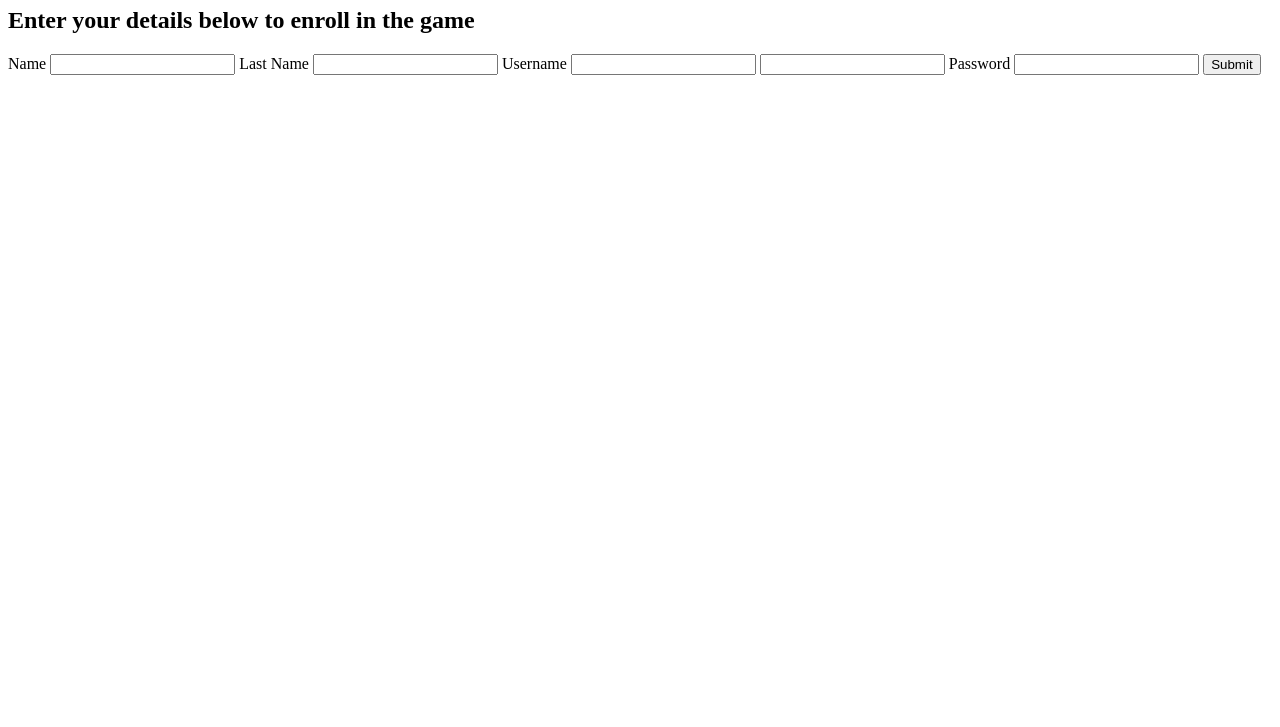
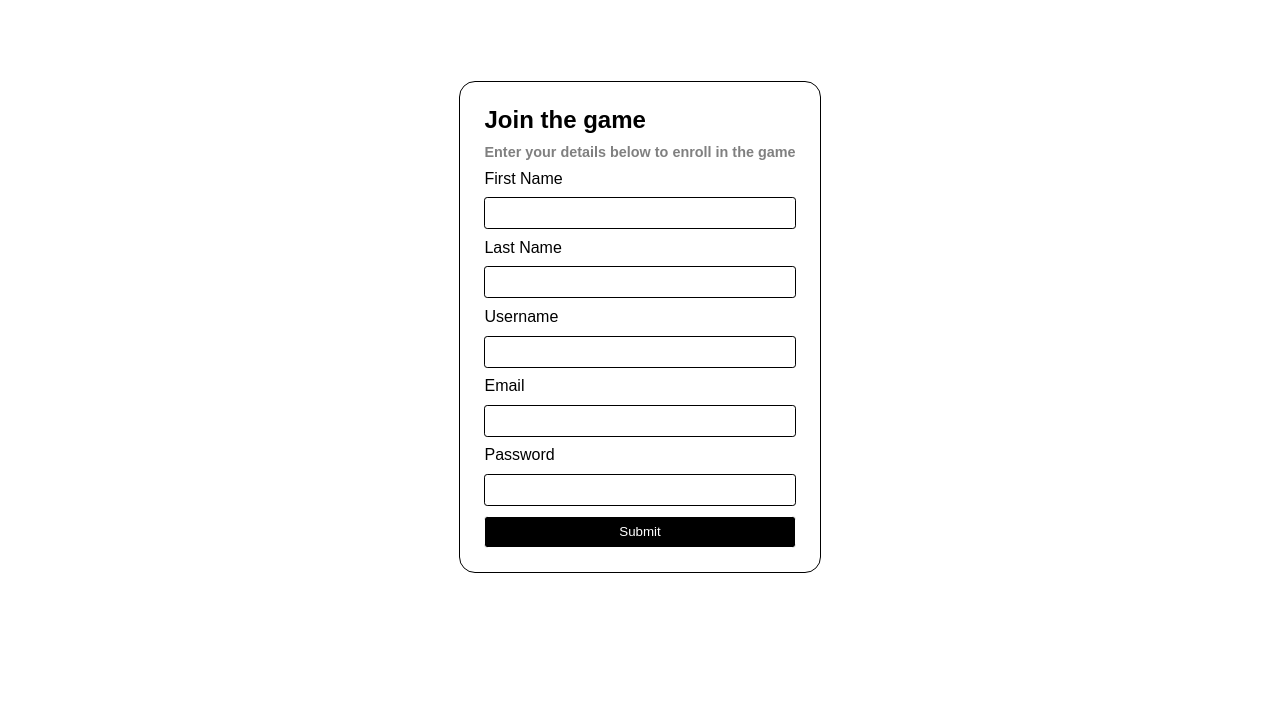
Before and after one commit to lavil014/formValidation, a website: page index.html in a window 1280 px wide. Shown: the part 73-800 px from the top of the page. Drawn offline with Linux system fonts and the light colour scheme.

Commit message:
Add styles to my form

```diff
--- a/index.html
+++ b/index.html
@@ -3,19 +3,20 @@
 <head>
   <meta charset="UTF-8">
   <meta name="viewport" content="width=device-width, initial-scale=1.0">
+  <link rel="stylesheet" href="/styles.css">
   <title>Enroll form</title>
 </head>
 <body>
   <form action="">
     <h1>Join the game</h1>
     <h2>Enter your details below to enroll in the game</h2>
-    <label for="">Name</label>
+    <label for="">First Name</label>
     <input type="text">
     <label for="">Last Name</label>
     <input type="text">
     <label for="">Username</label>
     <input type="text">
-    <label for=""></label>
+    <label for="">Email</label>
     <input type="email">
     <label for="">Password</label>
     <input type="password">
--- /dev/null
+++ b/styles.css
@@ -0,0 +1,49 @@
+*{
+  border: 0;
+  margin: 0;
+  box-sizing: border-box;
+}
+
+body{
+  display: flex;
+  align-items: center;
+  justify-content: center;
+  height: 100dvh;
+  font-family: sans-serif;
+  font-size: 1rem;
+}
+
+form{
+  justify-content: center;
+  background-color: white;
+  display: flex;
+  flex-direction: column;
+  gap: 0.6rem;
+  border: solid 1px;
+  padding: 1.5rem;
+  border-radius: 1rem;
+  font-size: 1rem;
+}
+
+h1{
+  font-size: 1.5rem;
+}
+
+h2{
+  font-size: 0.9rem;
+  color: gray;
+}
+
+input{
+  border: solid 1px;
+  border-radius: 0.2rem;
+  height: 2rem;
+  padding: 0.5rem;
+}
+
+input[type="submit"]{
+  background-color: black;
+  color: white;
+  cursor: pointer;
+  padding: 0;
+}
```
